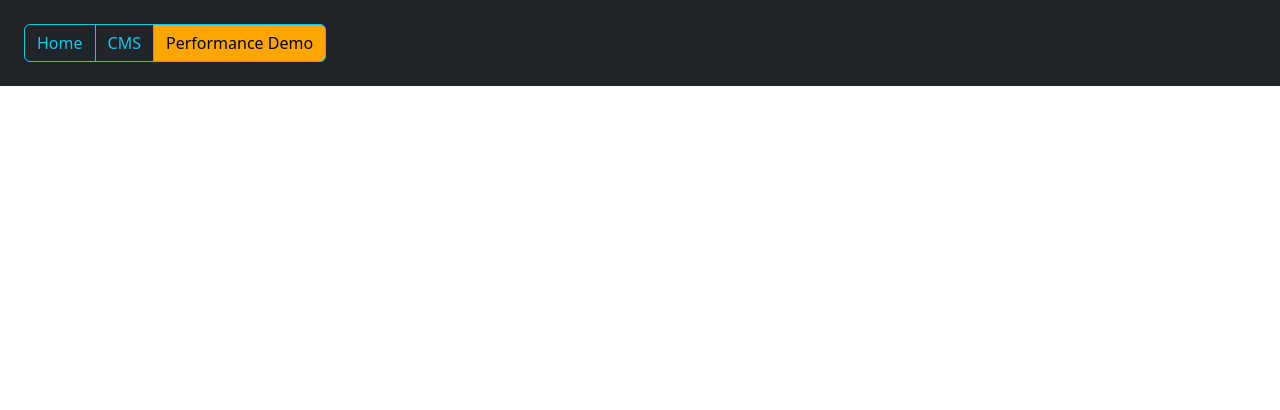
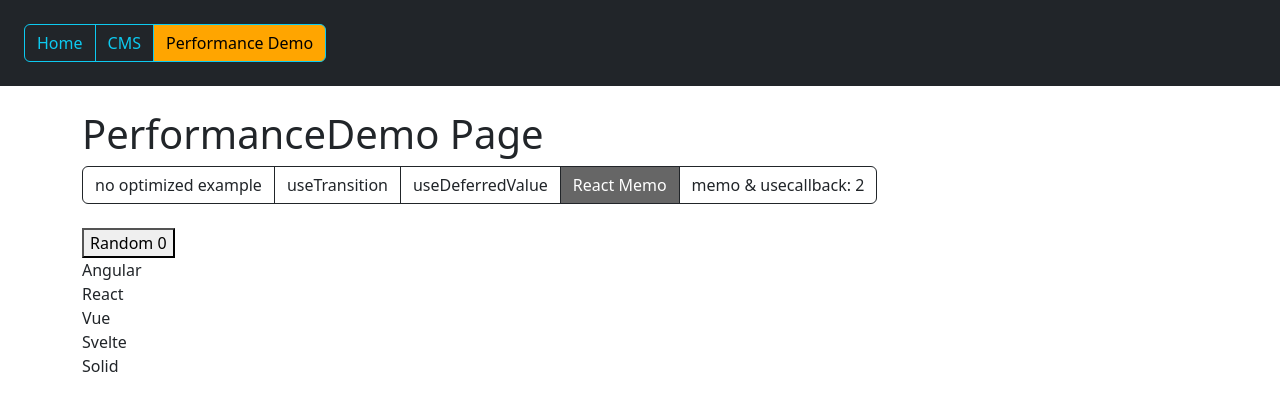
Before and after one commit to talent-factory-academy/react-18-best-practices, a React (Create React App) app: page /performance-demo/react-memo in a window 1280 px wide. Shown: the top 410 px of the page. Built offline with nearby package versions, Linux system fonts and the light colour scheme.

Commit message:
folder refactoring

```diff
--- a/src/App.tsx
+++ b/src/App.tsx
@@ -13,7 +13,7 @@ const ProductsPage  = lazy(() => import('./pages/cms/products/ProductsPage'));
 const UseTransitionDemo = lazy(() => import('./pages/performance-demo/defer_and_transition/UseTransitionDemo')) ;
 const UseDeferredValueDemo = lazy(() => import('./pages/performance-demo/defer_and_transition/UseDeferredValueDemo')) ;
 const ReactMemoHelloDemo = lazy(() => import('./pages/performance-demo/renders/ReactMemoHelloDemo')) ;
-const ReactMemoDemo = lazy(() => import('./pages/performance-demo/renders/ReactMemoDemo')) ;
+const ReactMemoDemo = lazy(() => import('./pages/performance-demo/renders/ReactUseCallback')) ;
 
 function App() {
   return (
@@ -36,7 +36,7 @@ function App() {
             <Route path="noOptimized" element={<NoOptimizedExample />} />
             <Route path="useTransition" element={<UseTransitionDemo />} />
             <Route path="useDeferredValue" element={<UseDeferredValueDemo />} />
-            <Route path="memo-and-usecallback-1" element={<ReactMemoHelloDemo />} />
+            <Route path="react-memo" element={<ReactMemoHelloDemo />} />
             <Route path="memo-and-usecallback-2" element={<ReactMemoDemo />} />
             <Route index element={<Navigate to="useTransition" /> } />
           </Route>
--- a/src/pages/performance-demo/PerformanceDemoPage.tsx
+++ b/src/pages/performance-demo/PerformanceDemoPage.tsx
@@ -26,10 +26,10 @@ export default function PerformanceDemoPage() {
 
 
       <NavLink
-        to="memo-and-usecallback-1"
+        to="react-memo"
         className="btn btn-outline-dark"
         style={isActive}
-      > memo & usecallback: 1 </NavLink>
+      > React Memo </NavLink>
 
 
       <NavLink
--- a/src/pages/performance-demo/renders/ReactMemoHelloDemo.tsx
+++ b/src/pages/performance-demo/renders/ReactMemoHelloDemo.tsx
@@ -1,19 +1,35 @@
-import React, { useState } from 'react';
+import React, { PropsWithChildren, useState } from 'react';
 
-const ReactMemoHelloDemo = () => {
+const ReactMemoDemo = () => {
   const [value, setValue] = useState<number>(0);
+  const [list, setList] = useState<string[]>(['Angular', 'React', 'Vue', 'Svelte', 'Solid'])
 
   return (
     <>
       <button onClick={() => setValue(Math.random())}>Random {value}</button>
-      <List />
+      <List data={list}/>
     </>
   )
 };
 
-export default ReactMemoHelloDemo;
+export default ReactMemoDemo;
 
-export const List = React.memo(() => {
-  console.log('render')
-  return <div>List</div>
+interface ListProps {
+  data: string[];
+}
+
+const List = React.memo((props: ListProps) => {
+  console.log('render list')
+  return <div>
+    {
+      props.data.map(item => (
+        <Child key={item}>{item}</Child>
+      ))
+    }
+  </div>
 })
+
+export const Child = (props: PropsWithChildren) => {
+  console.log('child: render')
+  return <div>{props.children}</div>
+}
--- a/src/pages/performance-demo/renders/ReactMemoDemo.tsx
+++ b/src/pages/performance-demo/renders/ReactUseCallback.tsx
@@ -1,12 +1,12 @@
 import React, { useCallback, useState } from 'react';
 
-const ReactMemoDemo = () => {
+const ReactUseCallback = () => {
   const [value, setValue] = useState<number>(0);
   const [list, setList] = useState<string[]>(['Angular', 'React', 'Vue', 'Svelte', 'Solid'])
 
-  const removeItem = useCallback((itemToRemove: string) => {
+  const removeItem = ((itemToRemove: string) => {
     setList(s => s.filter(item => item !== itemToRemove));
-  }, [])
+  })
 
   return (
     <>
@@ -16,7 +16,7 @@ const ReactMemoDemo = () => {
   )
 };
 
-export default ReactMemoDemo;
+export default ReactUseCallback;
 
 
 /*+
@@ -31,7 +31,10 @@ const List = React.memo((props: ListProps) => {
   return <div>
     {
       props.data.map(item => (
-        <li key={item} onClick={() => props.onRemoveItem(item)}>{item}</li>
+        <li key={item} >
+          {item}
+          <button onClick={() => props.onRemoveItem(item)}>Del</button>
+        </li>
       ))
     }
   </div>
```
